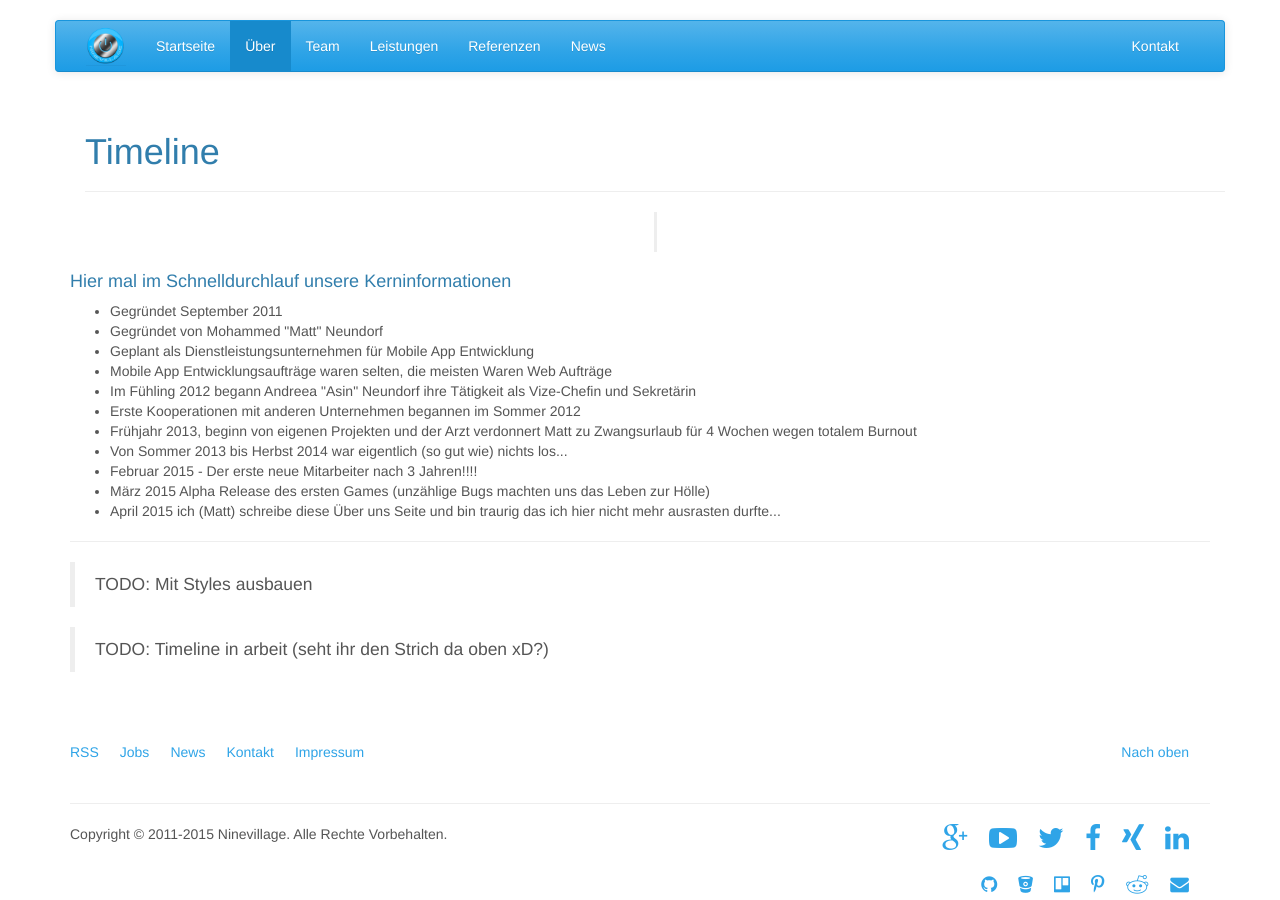
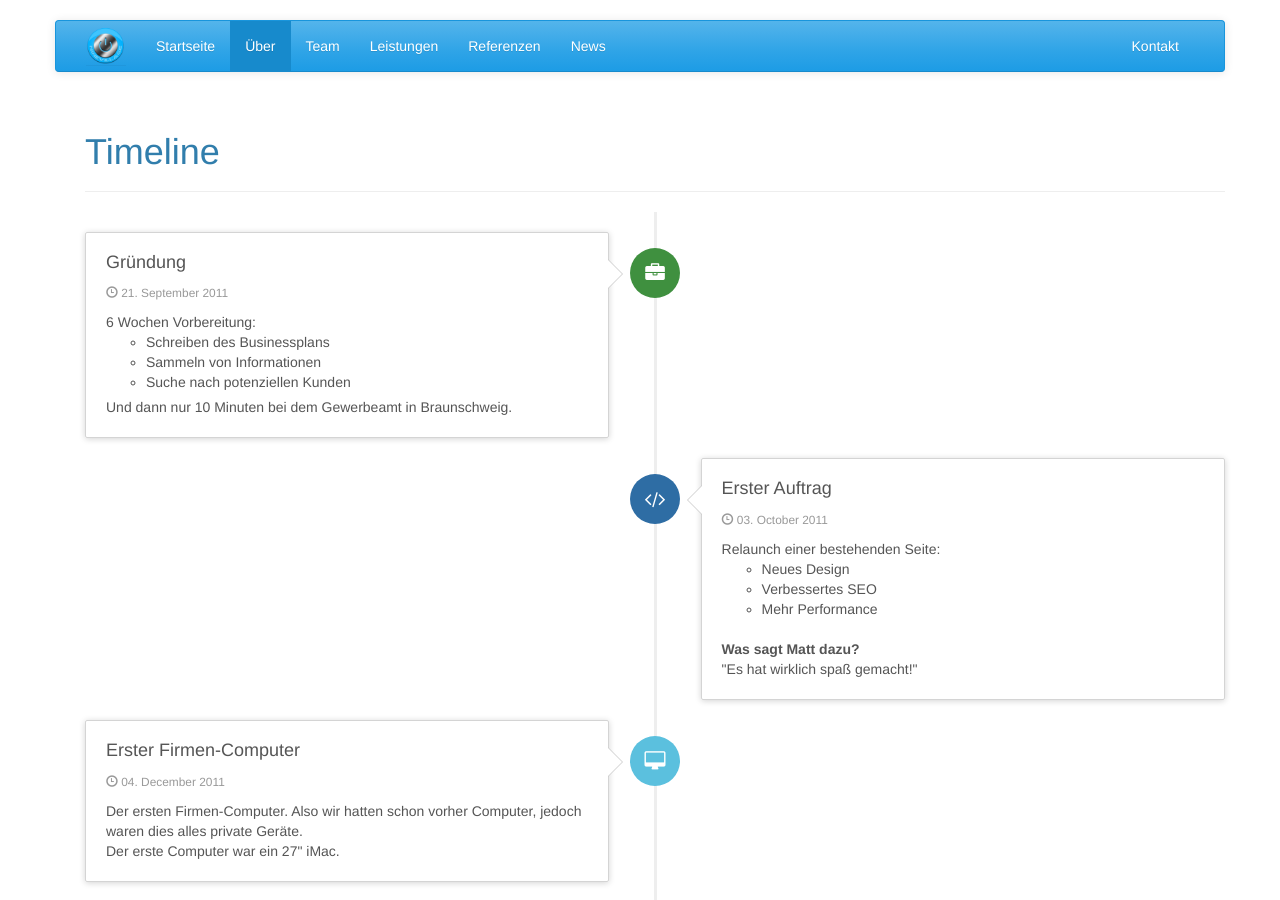
Before and after one commit to Ninevillage/ninevillage.github.io, a Jekyll site: the page built from pages/de/about.html, in a window 1280 px wide and 900 px high. Built offline with Jekyll 4.4.1, drawn with Linux system fonts in a browser that asks for light colours; nearby versions of some CDN libraries; library files that are not in the unit come from our copies.

Commit message:
update about page - added some timeline entries

```diff
--- /dev/null
+++ b/_data/about.yml
@@ -0,0 +1,46 @@
+- title: Gründung
+  date: '2011-09-21 00:00:00 +1'
+  badge: success
+  icon: fa fa-briefcase
+  body: >
+    <p>
+      6 Wochen Vorbereitung:
+      <ul>
+        <li>Schreiben des Businessplans</li>
+        <li>Sammeln von Informationen</li>
+        <li>Suche nach potenziellen Kunden</li>
+      </ul>
+    </p>
+    <p>
+      Und dann nur 10 Minuten bei dem Gewerbeamt in Braunschweig.
+    </p>
+
+- title: Erster Firmen-Computer
+  date: '2011-12-04 00:00:00 +1'
+  badge: info
+  icon: fa fa-desktop
+  body: >
+    Der ersten Firmen-Computer. Also wir hatten schon vorher
+    Computer, jedoch waren dies alles private Geräte.
+    <br/>
+    Der erste Computer war ein 27" iMac.
+
+- title: Erster Auftrag
+  date: '2011-10-03 00:00:00 +1'
+  badge: primary
+  icon: fa fa-code
+  body: >
+    <p>
+      Relaunch einer bestehenden Seite:
+      <ul>
+        <li>Neues Design</li>
+        <li>Verbessertes SEO</li>
+        <li>Mehr Performance</li>
+      </ul>
+    </p>
+    <br/>
+    <p>
+      <strong>Was sagt Matt dazu?</strong>
+      <br>
+      "Es hat wirklich spaß gemacht!"
+    </p>
--- a/pages/de/about/timeline.html
+++ b/_includes/_timeline.html
@@ -1,8 +1,39 @@
+{% assign timeline_datas = include.data | sort: 'date' %}
+
 <div class="container">
     <div class="page-header">
         <h1 id="timeline">Timeline</h1>
     </div>
     <ul class="timeline">
+        {% for data in timeline_datas %}
+            <li
+            {% assign index_mod = forloop.index | modulo: 2 %}
+            {% if index_mod == 0 %}
+                class="timeline-inverted"
+            {% else %}
+                class=""
+            {% endif %}
+            >
+                <div class="timeline-badge {{ data.badge }}"><i class="{{ data.icon }}"></i></div>
+                <div class="timeline-panel">
+                    <div class="timeline-heading">
+                        <h4 class="timeline-title">{{ data.title }}</h4>
+                        <p>
+                            <small class="text-muted">
+                                <i class="glyphicon glyphicon-time"></i> {{ data.date | date: '%d. %B %Y' }}
+                            </small>
+                        </p>
+                    </div>
+
+                    <div class="timeline-body">
+                        {{ data.body }}
+                    </div>
+                </div>
+            </li>
+
+
+        {% endfor %}
+
         <!--<li>-->
         <!--  <div class="timeline-badge"><i class="glyphicon glyphicon-check"></i></div>-->
         <!--  <div class="timeline-panel">-->
--- a/pages/de/about.html
+++ b/pages/de/about.html
@@ -6,7 +6,7 @@ nav: true
 weight: 9
 ---
 
-{% include_relative about/timeline.html %}
+{% include _timeline.html data=site.data.about %}
 
 <h4>Hier mal im Schnelldurchlauf unsere Kerninformationen</h4>
 
```
Also changed, not shown: css/ninevillage.css (indentation only).
